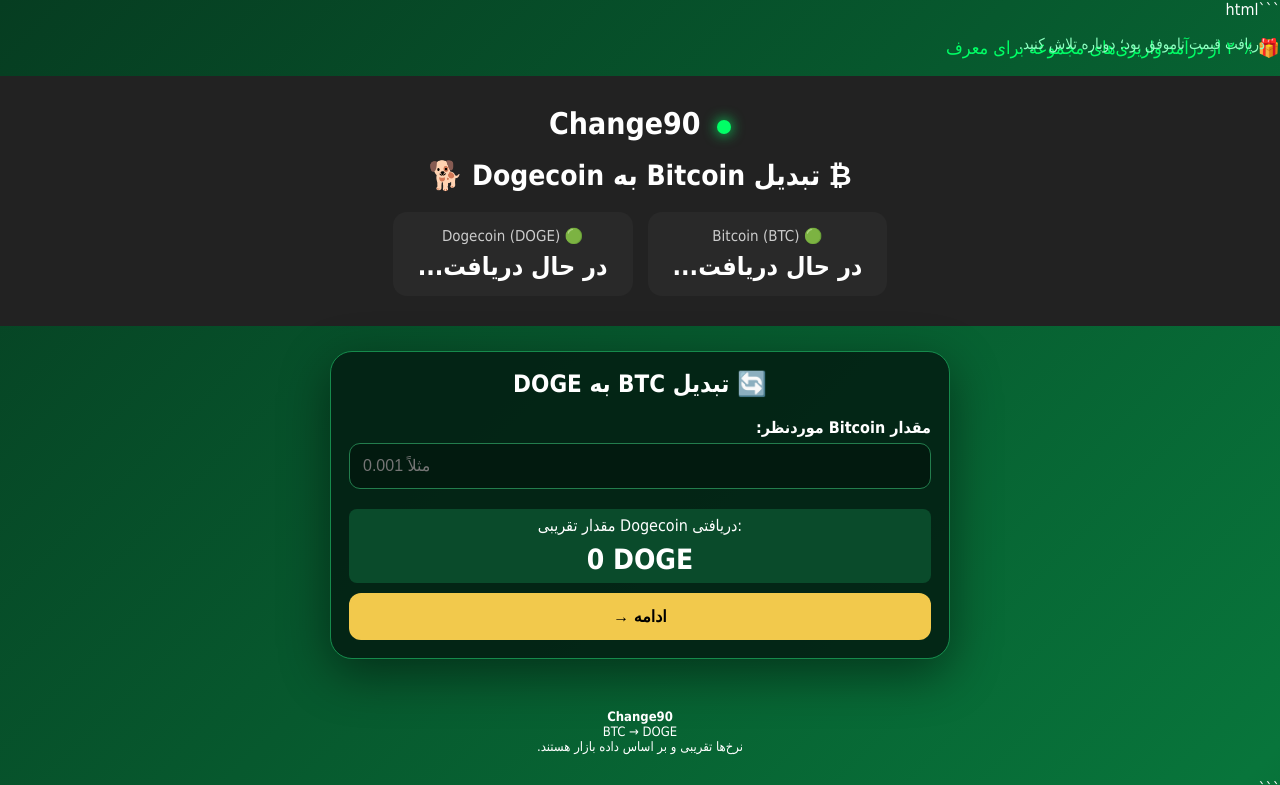
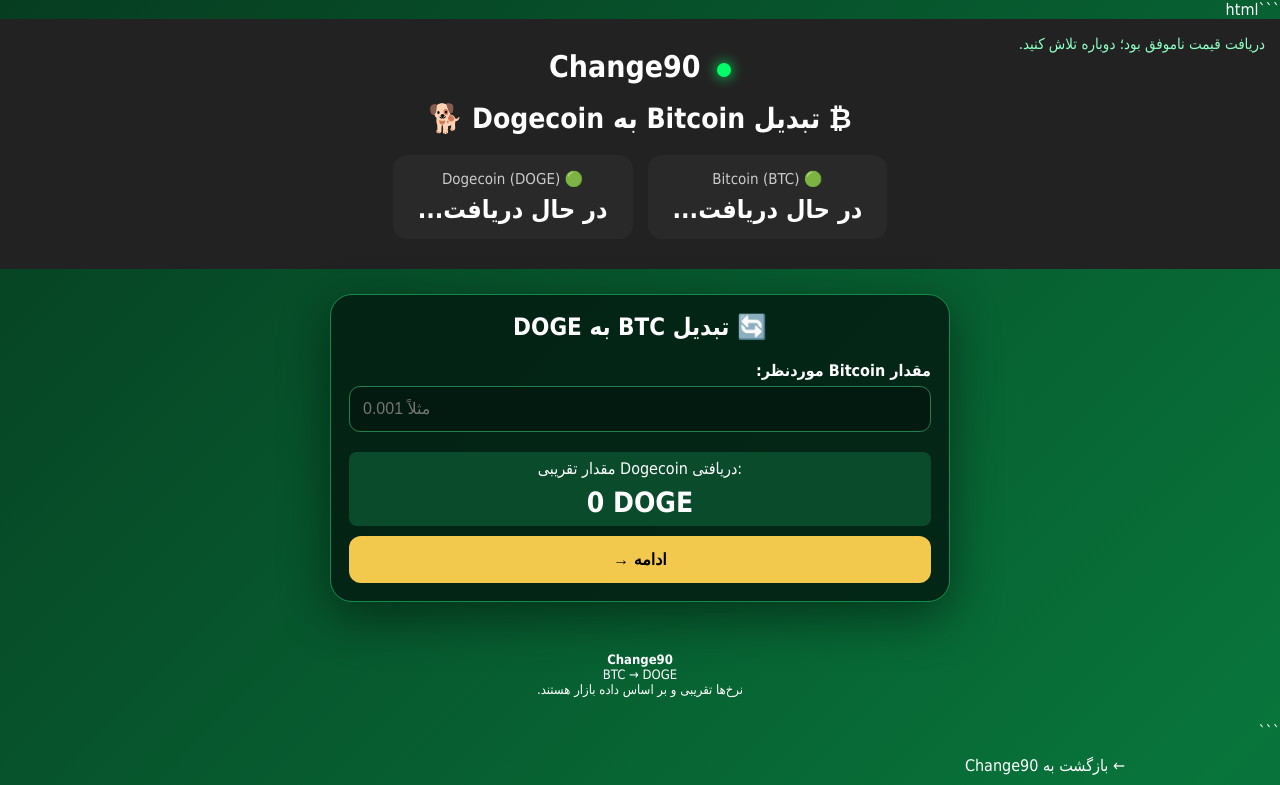
Before and after one commit to ebr4him68-rgb/help-needy, a plain HTML site: page index.html in a window 1280 px wide. Shown: the top 785 px of the page. Drawn offline with Linux system fonts and the light colour scheme; no server answers; a script that the page names is missing.

Commit message:
Update index.html

```diff
--- a/index.html
+++ b/index.html
@@ -207,9 +207,6 @@
 }
 </style>
 </head>
-<p style="color:#00ff66;font-size:18px">
-🎁 ۲۰٪ از درآمد واریزی‌های مجموعه برای معرف
-</p>
 <body>
 
 <header>
```
